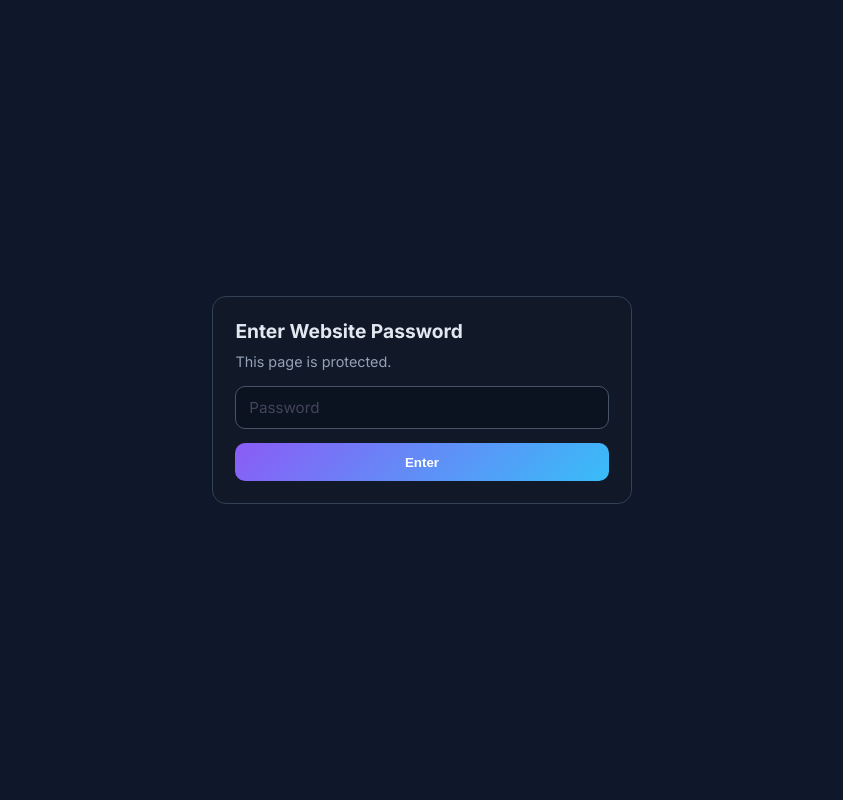
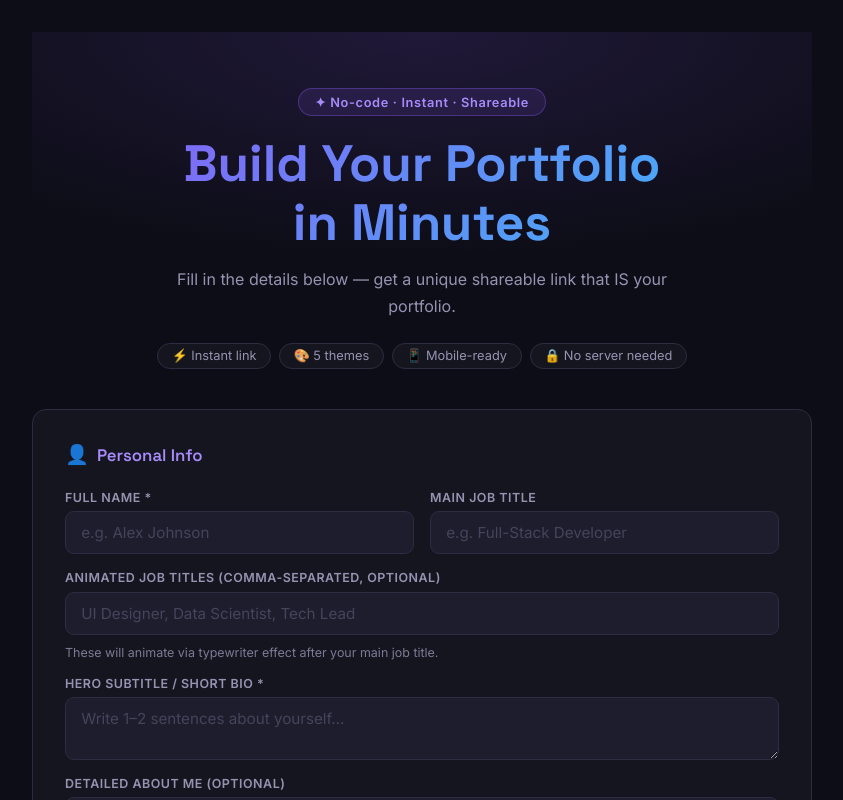
Before and after one commit to 3bdduo-bit/PortMaker, a React (Vite) app: page / in a window 1280 px wide. Shown: the top 800 px of the page, without its empty margins (218-1061 px from the left). Built offline with nearby package versions, Linux system fonts and the light colour scheme.

Commit message:
remove password'

```diff
--- a/src/App.jsx
+++ b/src/App.jsx
@@ -3,8 +3,7 @@ import { decompressFromEncodedURIComponent } from 'lz-string'
 import MakerPage from './pages/MakerPage'
 import PortfolioPage from './pages/PortfolioPage'
 
-const ACCESS_PASSWORD = '3bdduo'
-const ACCESS_KEY = 'portfolio_maker_access_granted'
+
 
 /**
  * Hash-based router:
@@ -43,114 +42,15 @@ function getRouteFromHash() {
 
 export default function App() {
   const [{ route, data }, setRouteState] = useState(getRouteFromHash)
-  const [isAuthorized, setIsAuthorized] = useState(() => sessionStorage.getItem(ACCESS_KEY) === 'true')
-  const [passwordInput, setPasswordInput] = useState('')
-  const [authError, setAuthError] = useState('')
 
   useEffect(() => {
     const onHash = () => setRouteState(getRouteFromHash())
     window.addEventListener('hashchange', onHash)
 
-    // Disable right-click context menu
-    const handleContextMenu = (e) => e.preventDefault()
-    document.addEventListener('contextmenu', handleContextMenu)
-
-    // Disable DevTools shortcuts (F12, Ctrl+Shift+I, Ctrl+Shift+J, Ctrl+Shift+C, Ctrl+U)
-    const handleKeyDown = (e) => {
-      if (
-        e.key === 'F12' ||
-        e.keyCode === 123 ||
-        (e.ctrlKey && e.shiftKey && (e.key === 'I' || e.key === 'i' || e.keyCode === 73)) ||
-        (e.ctrlKey && e.shiftKey && (e.key === 'J' || e.key === 'j' || e.keyCode === 74)) ||
-        (e.ctrlKey && e.shiftKey && (e.key === 'C' || e.key === 'c' || e.keyCode === 67)) ||
-        (e.ctrlKey && (e.key === 'U' || e.key === 'u' || e.keyCode === 85))
-      ) {
-        e.preventDefault()
-        return false
-      }
-    }
-    document.addEventListener('keydown', handleKeyDown)
-
-    // Clear console continuously if they somehow open it
-    const clearConsole = setInterval(() => {
-      console.clear()
-    }, 1000)
-
     return () => {
       window.removeEventListener('hashchange', onHash)
-      document.removeEventListener('contextmenu', handleContextMenu)
-      document.removeEventListener('keydown', handleKeyDown)
-      clearInterval(clearConsole)
     }
   }, [])
-
-  const handleUnlock = (e) => {
-    e.preventDefault()
-    if (passwordInput === ACCESS_PASSWORD) {
-      sessionStorage.setItem(ACCESS_KEY, 'true')
-      setIsAuthorized(true)
-      setAuthError('')
-      return
-    }
-    setAuthError('Incorrect password. Try again.')
-  }
-
-  if (!isAuthorized) {
-    return (
-      <div style={{ minHeight: '100vh', display: 'grid', placeItems: 'center', padding: '1.2rem', background: '#0f172a' }}>
-        <form
-          onSubmit={handleUnlock}
-          style={{
-            width: '100%',
-            maxWidth: '420px',
-            background: '#111827',
-            border: '1px solid #334155',
-            borderRadius: '14px',
-            padding: '1.4rem',
-            color: '#e2e8f0',
-          }}
-        >
-          <h1 style={{ margin: 0, fontSize: '1.2rem' }}>Enter Website Password</h1>
-          <p style={{ margin: '.6rem 0 1rem', color: '#94a3b8', fontSize: '.9rem' }}>This page is protected.</p>
-          <input
-            type="password"
-            value={passwordInput}
-            onChange={(e) => {
-              setPasswordInput(e.target.value)
-              if (authError) setAuthError('')
-            }}
-            placeholder="Password"
-            style={{
-              width: '100%',
-              padding: '.7rem .8rem',
-              borderRadius: '10px',
-              border: '1px solid #475569',
-              background: '#0b1220',
-              color: '#e2e8f0',
-              outline: 'none',
-            }}
-          />
-          {authError && <p style={{ margin: '.6rem 0 0', color: '#f87171', fontSize: '.85rem' }}>{authError}</p>}
-          <button
-            type="submit"
-            style={{
-              width: '100%',
-              marginTop: '.9rem',
-              border: 'none',
-              borderRadius: '10px',
-              padding: '.7rem .9rem',
-              background: 'linear-gradient(135deg,#8b5cf6,#38bdf8)',
-              color: '#fff',
-              cursor: 'pointer',
-              fontWeight: 700,
-            }}
-          >
-            Enter
-          </button>
-        </form>
-      </div>
-    )
-  }
 
   if (route === 'portfolio' && data) return <PortfolioPage data={data} />
   if (route === 'error') return <PortfolioPage data={null} />
```
